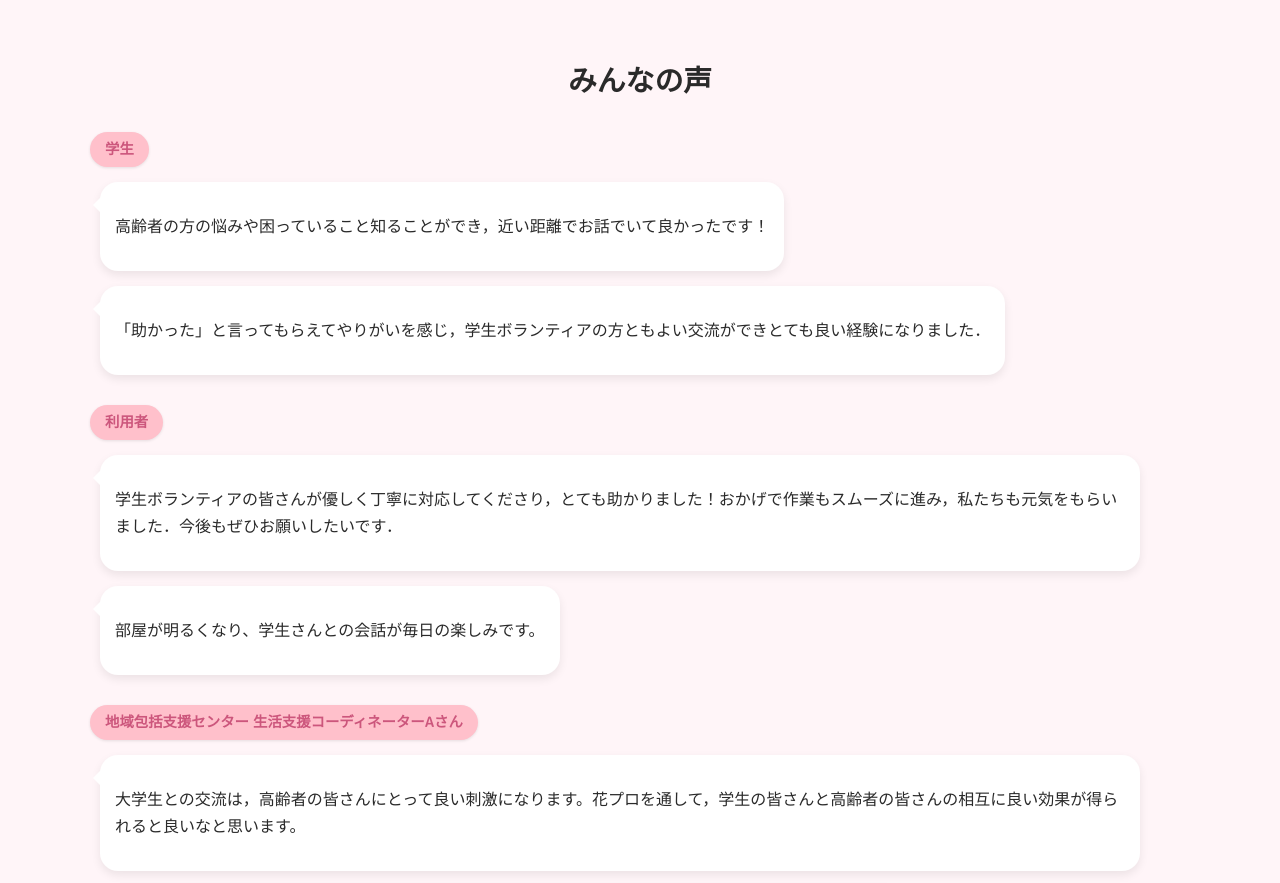
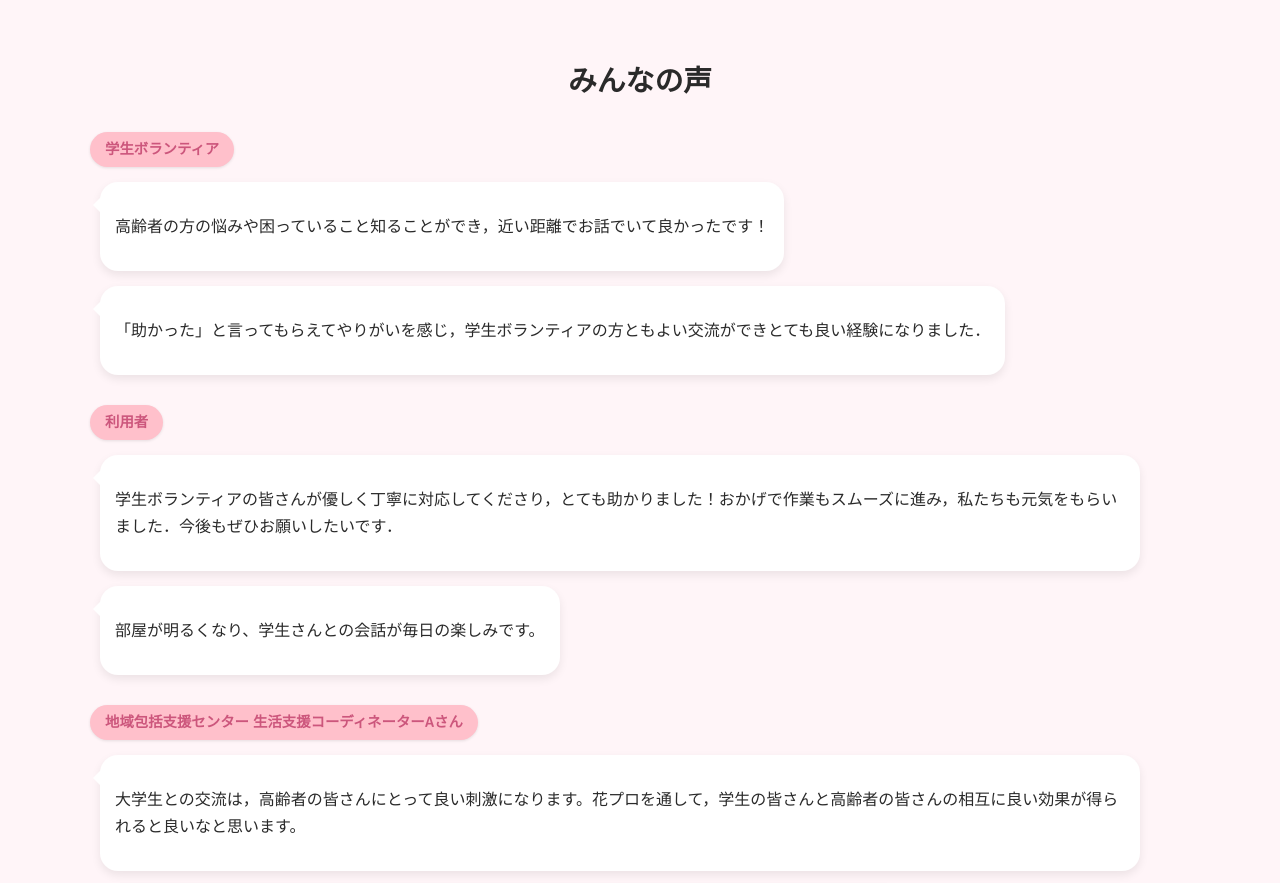
Before and after one commit to amikun0509-rgb/hanapro, a plain HTML site: page index.html in a window 1280 px wide. Shown: the part 2400-3283 px from the top of the page. Drawn offline with Linux system fonts and the light colour scheme.

Commit message:
Update index.html

```diff
--- a/index.html
+++ b/index.html
@@ -103,7 +103,7 @@
         <div class="voice-group">
             <div class="voice-category">
                 <div class="icon pink"></div>
-                <div class="label">学生</div>
+                <div class="label">学生ボランティア</div>
             </div>
             <div class="balloon-list">
                 <div class="balloon">
```
